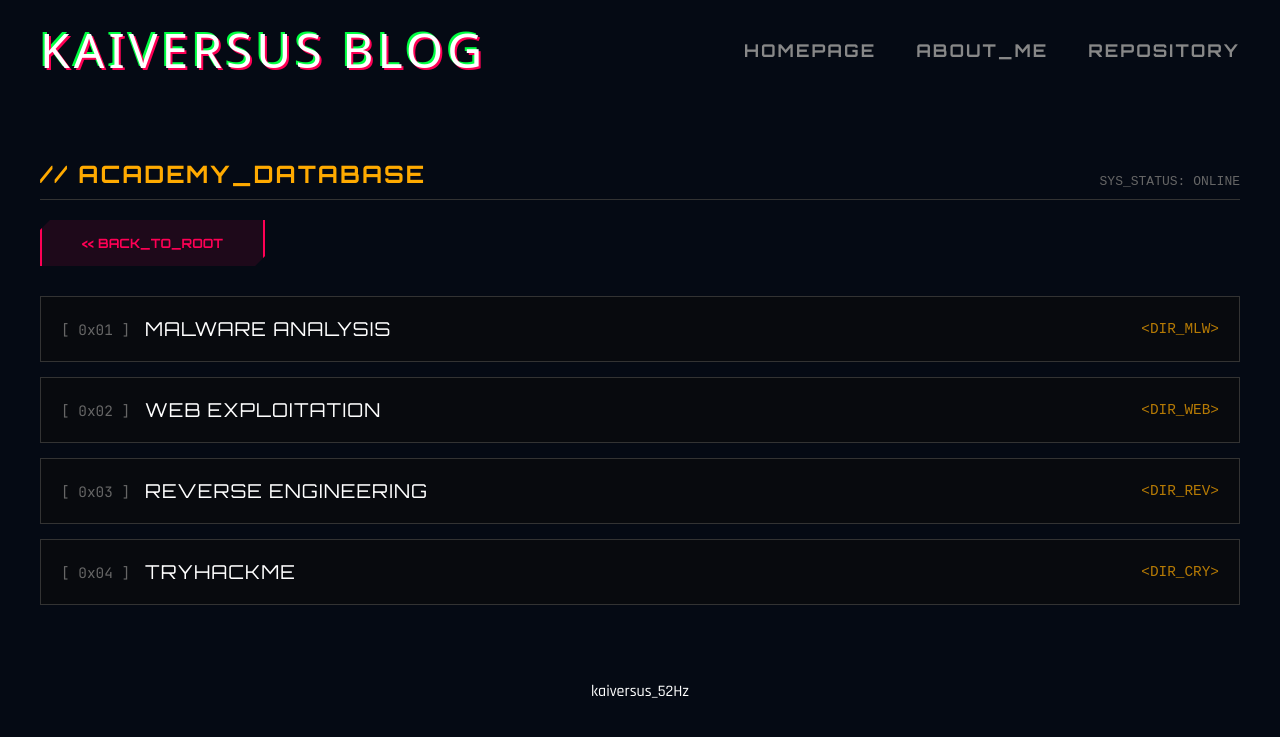
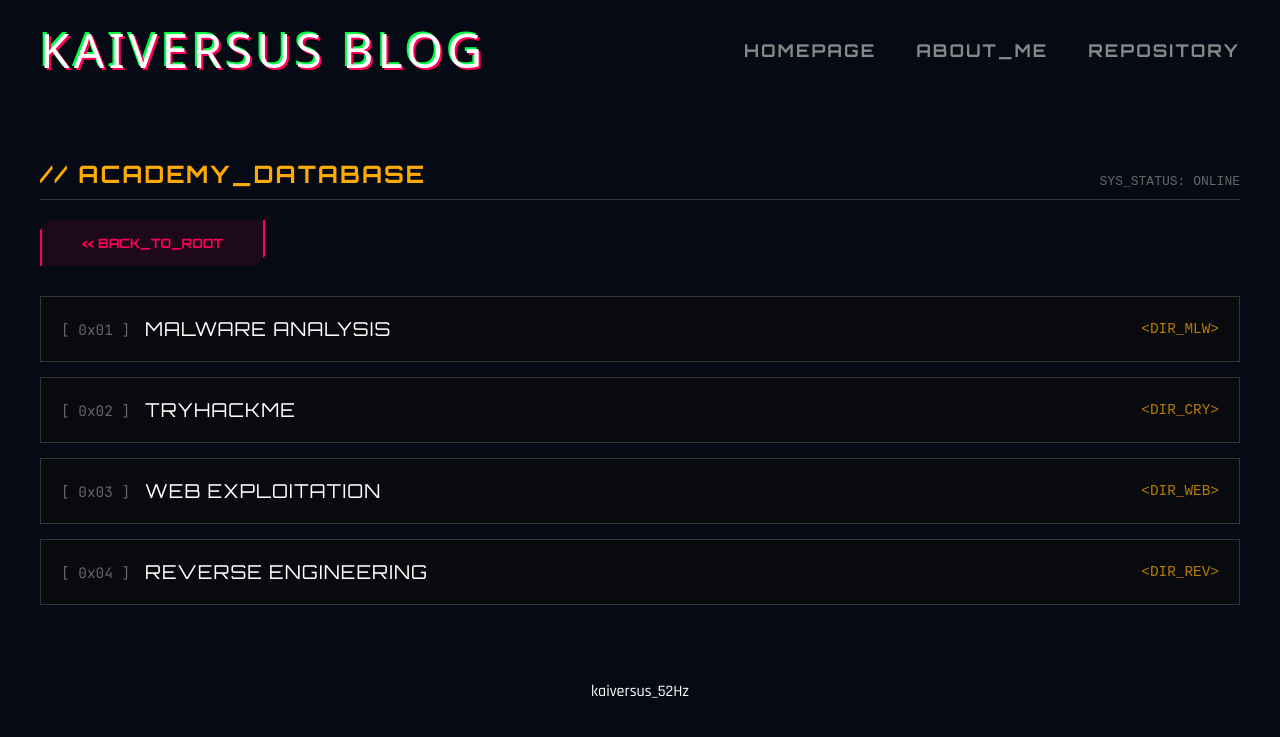
Before and after one commit to kaiversus/kaiversus.github.io, a Jekyll site: the page built from pages/courses.md, in a window 1280 px wide. Shown: the top 737 px of the page. Built offline with Jekyll 4.4.1, drawn with Linux system fonts in a browser that asks for light colours; some web fonts are replaced.

Commit message:
Update courses.md

```diff
--- a/pages/courses.md
+++ b/pages/courses.md
@@ -131,23 +131,24 @@ permalink: /courses/
             <span class="cat-abbr">&lt;DIR_MLW&gt;</span>
         </div>
 
+        <div class="cat-row" onclick="openCourse('TryHackMe')">
+            <span class="cat-id">[ 0x02 ]</span>
+            <span class="cat-name">TRYHACKME</span>
+            <span class="cat-abbr">&lt;DIR_CRY&gt;</span>
+        </div>
+
         <div class="cat-row" onclick="openCourse('Web')">
-            <span class="cat-id">[ 0x02 ]</span>
+            <span class="cat-id">[ 0x03 ]</span>
             <span class="cat-name">WEB EXPLOITATION</span>
             <span class="cat-abbr">&lt;DIR_WEB&gt;</span>
         </div>
 
         <div class="cat-row" onclick="openCourse('Reverse')">
-            <span class="cat-id">[ 0x03 ]</span>
+            <span class="cat-id">[ 0x04 ]</span>
             <span class="cat-name">REVERSE ENGINEERING</span>
             <span class="cat-abbr">&lt;DIR_REV&gt;</span>
         </div>
 
-        <div class="cat-row" onclick="openCourse('TryHackMe')">
-            <span class="cat-id">[ 0x04 ]</span>
-            <span class="cat-name">TRYHACKME</span>
-            <span class="cat-abbr">&lt;DIR_CRY&gt;</span>
-        </div>
 
 
     </div>
```
